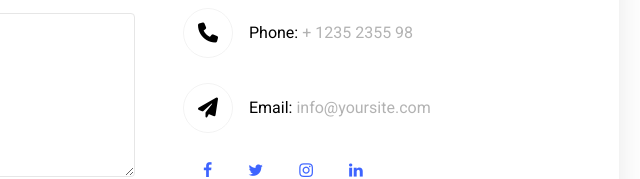
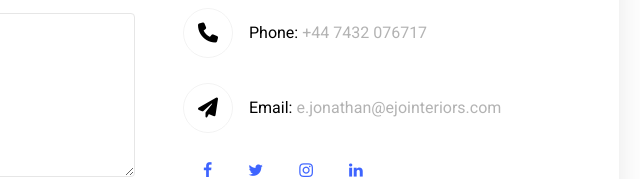
Before and after one commit to Expozure/E-J-O.github.io, a plain HTML site: page contact.html in a window 1280 px wide. Shown: the part 358-537 px from the top of the page, 481-1121 px from the left. Drawn offline with nearby package versions, Linux system fonts and the light colour scheme; files whose address does not match are found by name; a web font is replaced by a local one.

Commit message:
Update contact.html

```diff
--- a/contact.html
+++ b/contact.html
@@ -121,7 +121,7 @@
 				        			<span class="fa fa-phone"></span>
 				        		</div>
 				        		<div class="text pl-3">
-					            <p><span>Phone:</span> <a href="tel://1234567920">+ 1235 2355 98</a></p>
+					            <p><span>Phone:</span> <a href="tel://447432076717">+44 7432 076717</a></p>
 					          </div>
 				          </div>
 				        	<div class="dbox w-100 d-flex align-items-center">
@@ -129,13 +129,13 @@
 				        			<span class="fa fa-paper-plane"></span>
 				        		</div>
 				        		<div class="text pl-3">
-					            <p><span>Email:</span> <a href="mailto:info@yoursite.com">info@yoursite.com</a></p>
+					            <p><span>Email:</span> <a href="mailto:e.jonathan@ejointeriors.com">e.jonathan@ejointeriors.com</a></p>
 					          </div>
 				          </div>
 
 						  <a href="#about-section" class="smoothscroll pl-0 pr-3" style="margin-left:20px;"><span class="icon-facebook"></span></a>
 						  <a href="#" class="pl-3 pr-3"><span class="icon-twitter"></span></a>
-						  <a href="#" class="pl-3 pr-3"><span class="icon-instagram"></span></a>
+						  <a href="https://www.instagram.com/eric_j_o_interiors/" class="pl-3 pr-3"><span class="icon-instagram"></span></a>
 						  <a href="#" class="pl-3 pr-3"><span class="icon-linkedin"></span></a>
 			          </div>
 							</div>
```
